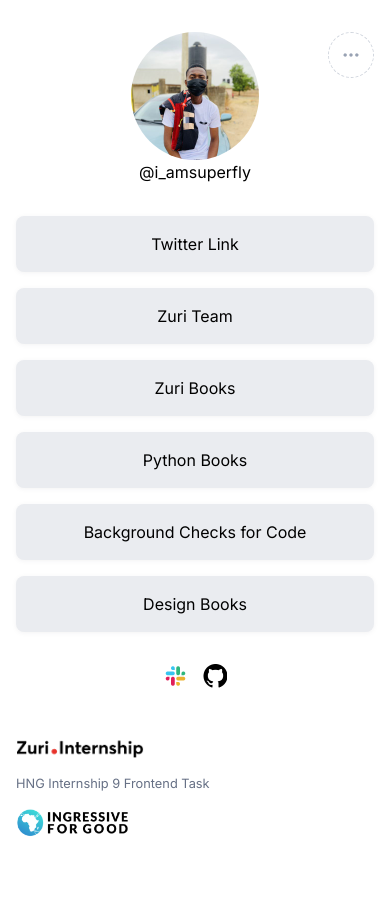
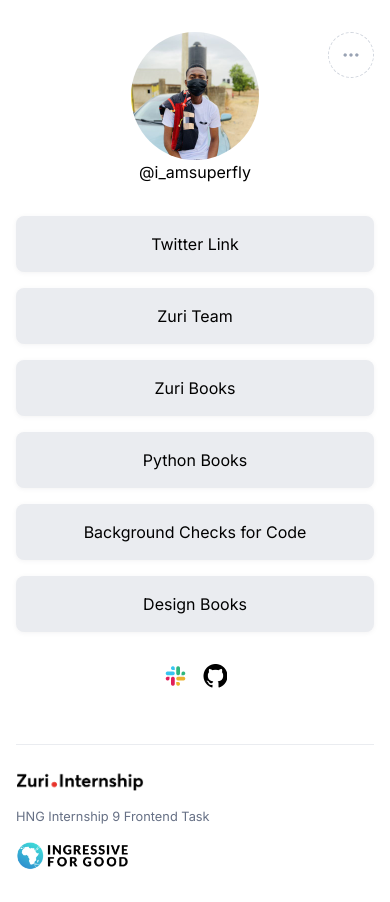
Before and after one commit to Superfly101/Linktree, a React (Create React App) app: page / in a window 390 px wide. Before the commit the page ends 869 px from the top, so only its background shows below. Built offline with nearby package versions, Linux system fonts and the light colour scheme.

Commit message:
style: updating footer horizontal line

```diff
--- a/src/components/Footer/Footer.js
+++ b/src/components/Footer/Footer.js
@@ -1,6 +1,7 @@
 const Footer = () => {
   return (
-    <footer className="container mx-auto px-4 py-8 flex flex-col gap-4 justify-between md:items-center md:flex-row">
+    <footer className="container mx-auto px-4 py-8 flex flex-col gap-4 justify-between  md:items-center md:flex-row">
+      <hr className="text-gray my-2" />
       <div className="w-32 md:w-36">
         <img src="/Zuri.Internship_Logo.png" className="w-full" />
       </div>
```
